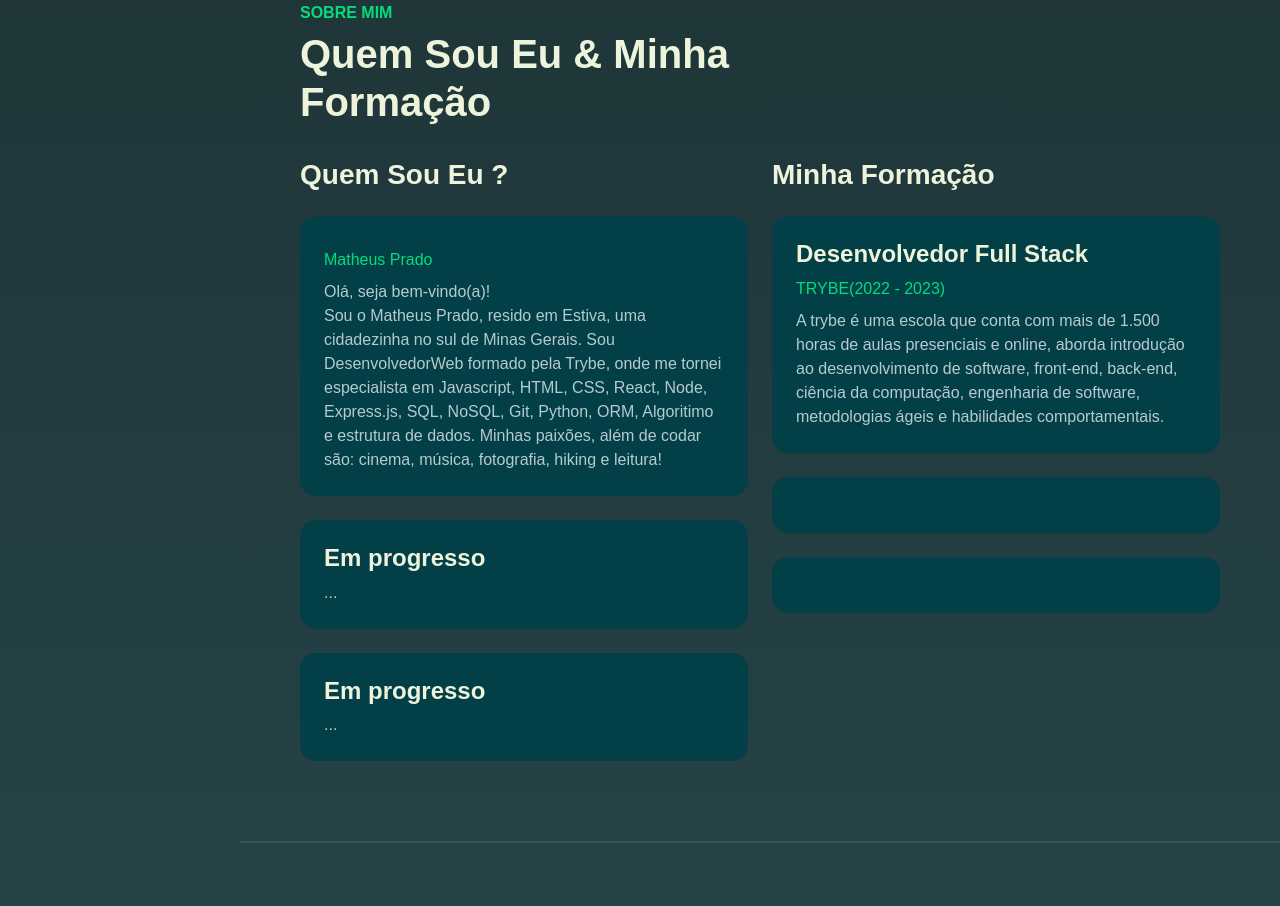
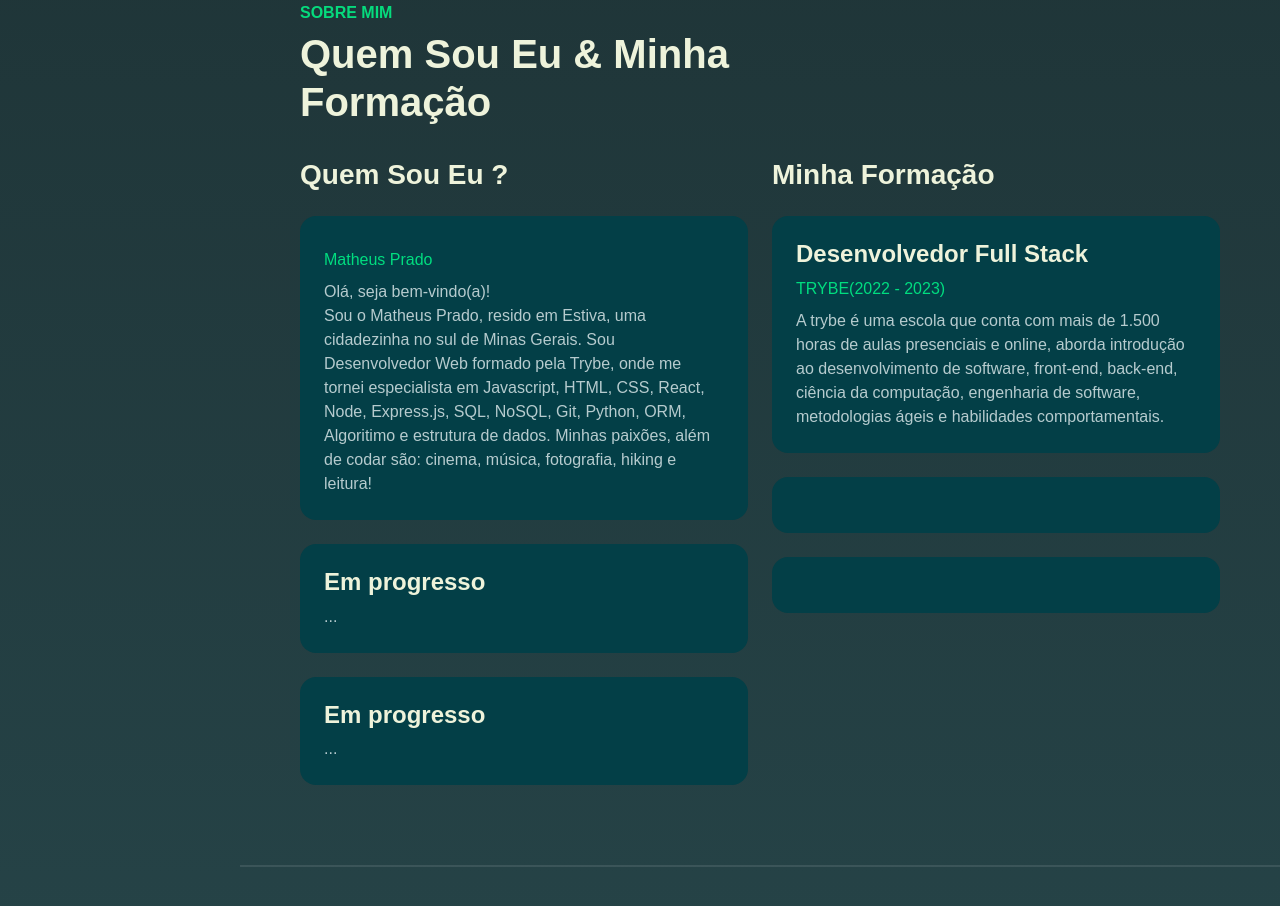
Before and after one commit to matheusPrado007/matheusPrado007.github.io, a plain HTML site: page index.html in a window 1280 px wide. Shown: the part 2980-3886 px from the top of the page. Drawn offline with Linux system fonts and the light colour scheme; files whose address does not match are found by name; a web font is replaced by a local one.

Commit message:
fix: Ajustando perfil no html

```diff
--- a/index.html
+++ b/index.html
@@ -236,7 +236,7 @@
                                     <p class="mb-0"> Olá, seja bem-vindo(a)!
                                         <br>
                                         Sou o Matheus Prado, resido em Estiva, uma cidadezinha no sul de Minas Gerais.
-                                        Sou DesenvolvedorWeb formado pela Trybe, onde me tornei especialista em
+                                        Sou Desenvolvedor Web formado pela Trybe, onde me tornei especialista em
                                         Javascript, HTML, CSS, React, Node, Express.js, SQL, NoSQL, Git, Python, ORM,
                                         Algoritimo e estrutura de dados.
 
```
